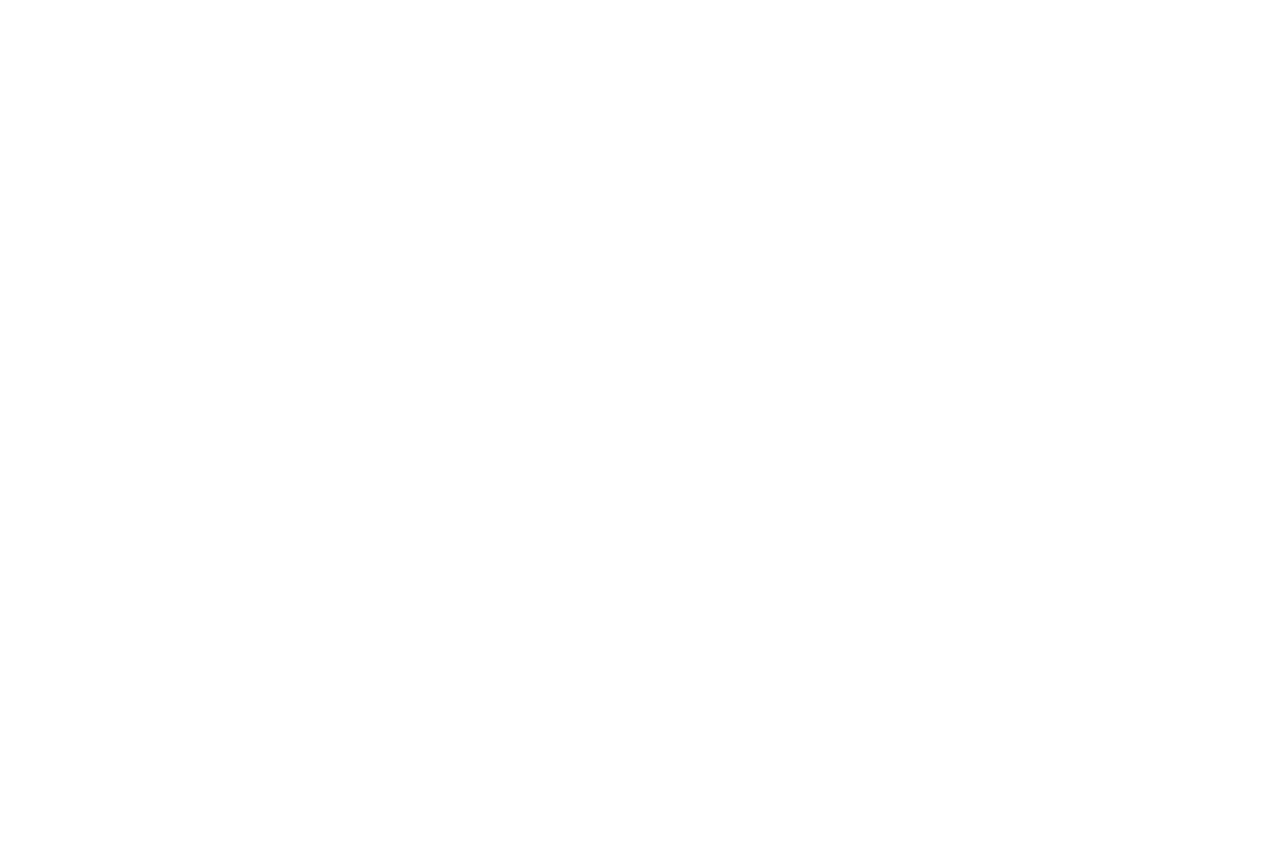
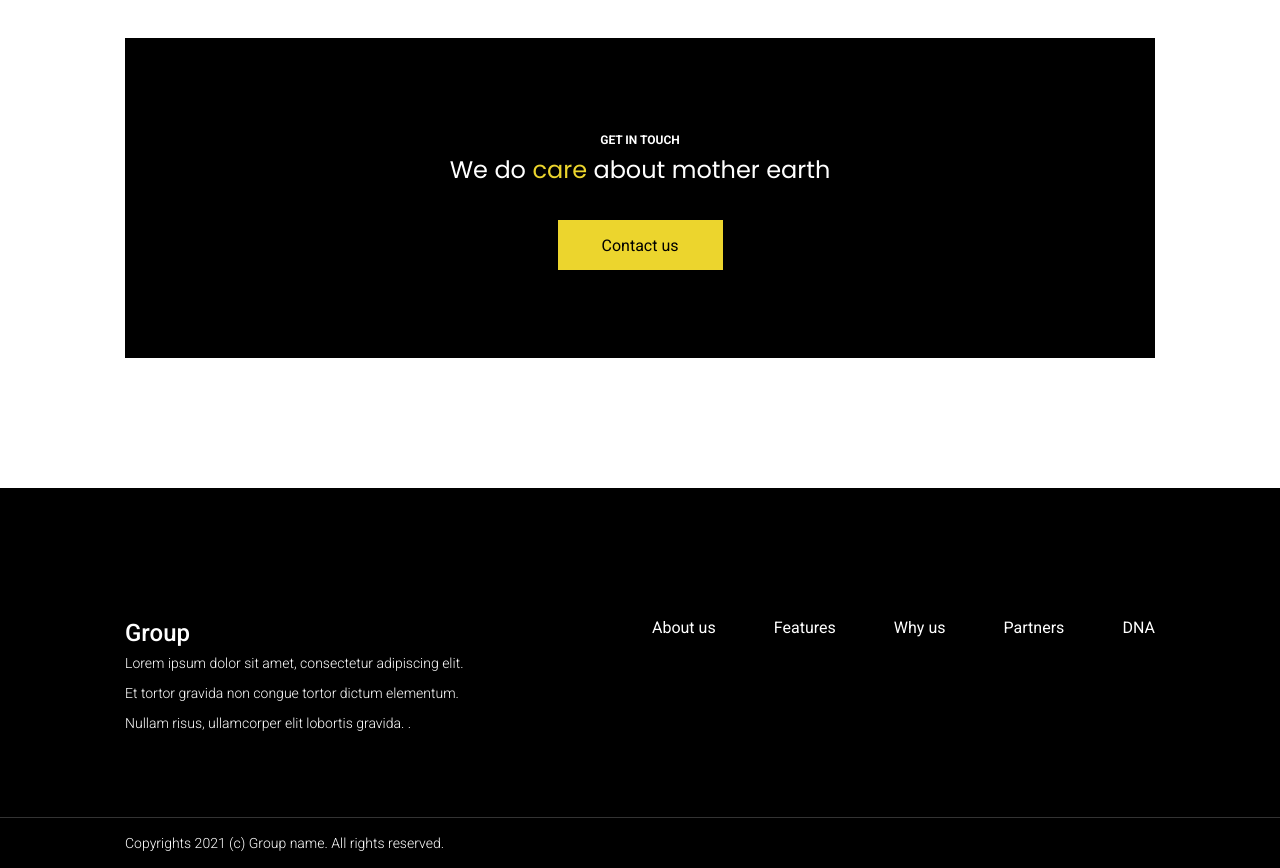
Before and after one commit to Sukhanberliyev/Landing-Pages, a React (Create React App) app in the folder construction-company/: page / in a window 1280 px wide. Shown: the part 8000-8868 px from the top of the page. Before the commit the page ends 7908 px from the top, so only its background shows below. Built offline with nearby package versions, Linux system fonts and the light colour scheme.

Commit message:
Add 2 more sections

```diff
--- a/construction-company/src/App.js
+++ b/construction-company/src/App.js
@@ -10,6 +10,7 @@ import Eco from "./components/Eco/Eco";
 import Engineering from "./components/Engineering/Engineering";
 import Partners from "./components/Partners/Partners";
 import Dna from "./components/Dna/Dna";
+import CTA from "./components/Layout/CTA";
 
 function App() {
   return (
@@ -23,6 +24,7 @@ function App() {
       <Engineering />
       <Partners />
       <Dna />
+      <CTA />
     </Layout>
   );
 }
--- /dev/null
+++ b/construction-company/src/components/Layout/CTA.js
@@ -0,0 +1,21 @@
+import React from "react";
+import Container from "./Container";
+import classes from "./CTA.module.css";
+const CTA = () => {
+  return (
+    <section>
+      <Container>
+        <div className={classes.cta}>
+          <h4 className={classes.ctaSubTitle}>GET IN TOUCH</h4>
+          <h3 className={classes.title}>
+            We do <span>care</span> about mother earth
+          </h3>
+          {/* <p>Contact us</p> */}
+          <div className={classes.ctaBtn}>Contact us</div>
+        </div>
+      </Container>
+    </section>
+  );
+};
+
+export default CTA;
--- /dev/null
+++ b/construction-company/src/components/Layout/CTA.module.css
@@ -0,0 +1,25 @@
+.cta {
+   background-color: black;
+   color: #ffffff;
+   display: flex;
+   justify-content: center;
+   align-items: center;
+   flex-direction: column;
+   width: 100%;
+   height: 320px;
+   text-align: center;
+}
+.ctaBtn  {
+   background-color: #ECD52D;
+   color: #000000;
+   width: 165px;
+   height: 50px;
+   display: flex;
+   justify-content: center;
+   align-items: center;
+   margin-top: 25px;
+   cursor: pointer;
+}
+.ctaBtn:hover {
+   background-color: #d3be1e;
+}
--- a/construction-company/src/components/Layout/Footer.js
+++ b/construction-company/src/components/Layout/Footer.js
@@ -1,11 +1,35 @@
-import React from 'react'
+import React from "react";
+import Container from "./Container";
 
+import classes from "./Footer.module.css";
 const Footer = () => {
-   return (
-      <div>
+  return (
+    <footer>
+      <Container>
+        <div className={classes.footerInfo}>
+          <div className={classes.companyInfo}>
+            <p className={classes.logo}>Group</p>
+            <p>
+              Lorem ipsum dolor sit amet, consectetur adipiscing elit. Et tortor
+              gravida non congue tortor dictum elementum. Nullam risus,
+              ullamcorper elit lobortis gravida. .{" "}
+            </p>
+          </div>
+          <div className={classes.footerNav}>
+            <a href="">About us</a>
+            <a href="">Features</a>
+            <a href="">Why us</a>
+            <a href="">Partners</a>
+            <a href="">DNA</a>
+          </div>
+        </div>
+        <div className={classes.copyrights}>
+           <p>Copyrights 2021 (c) Group name. All rights reserved.</p>
+        </div>
+      </Container>
+        <span className={classes.line}></span>
+    </footer>
+  );
+};
 
-      </div>
-   )
-}
-
-export default Footer
+export default Footer;
--- /dev/null
+++ b/construction-company/src/components/Layout/Footer.module.css
@@ -0,0 +1,37 @@
+footer {
+  background-color: #000000;
+  color: #ffffff;
+  position: relative;
+}
+.footerInfo {
+  display: flex;
+  justify-content: space-between;
+}
+.companyInfo {
+  max-width: 344px;
+  width: 100%;
+}
+.logo {
+  font-size: 24px;
+  font-weight: 500;
+}
+.footerNav {
+  max-width: 503px;
+  width: 100%;
+  display: flex;
+  justify-content: space-between;
+}
+.footerNav a {
+  color: #ffffff;
+}
+.copyrights {
+  position: absolute;
+  bottom: 10px;
+}
+.line {
+   position: absolute;
+   bottom: 50px;
+   border-top: 1px solid #ffffff;
+   opacity: 0.2;
+   width: 100%;
+}
```
